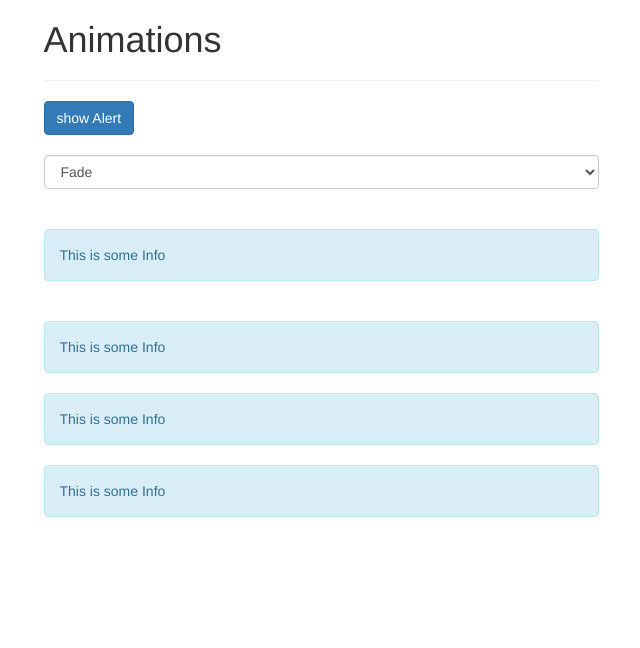
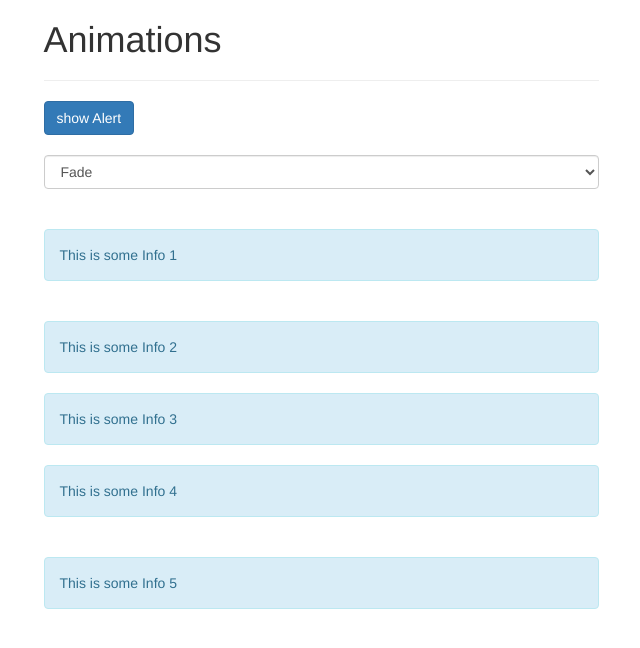
Before and after one commit to Ayazadeh/VueWithMaximilian, a Vue app in the folder Vuejs/17/: page / in a window 1280 px wide. Shown: the top 648 px of the page, without its empty margins (319-959 px from the left). Built offline with nearby package versions, Linux system fonts and the light colour scheme.

Commit message:
Vue2: Transitioning between Multiple Elements

```diff
--- a/Vuejs/17/src/App.vue
+++ b/Vuejs/17/src/App.vue
@@ -15,20 +15,29 @@
         <br /><br />
         <!-- only may use <transition> for a single element -->
         <transition :name="alertAnimation">
-          <div class="alert alert-info" v-if="show">This is some Info</div>
+          <div class="alert alert-info" v-if="show">This is some Info 1</div>
         </transition>
         <br />
         <transition name="slide" type="animation">
-          <div class="alert alert-info" v-if="show">This is some Info</div>
+          <div class="alert alert-info" v-if="show">This is some Info 2</div>
         </transition>
         <transition name="fade" appear>
-          <div class="alert alert-info" v-if="show">This is some Info</div>
+          <div class="alert alert-info" v-if="show">This is some Info 3</div>
         </transition>
         <transition
           enter-active-class="animate__animated animate__swing"
           leave-active-class="animate__animated animate__wobble"
         >
-          <div class="alert alert-info" v-if="show">This is some Info</div>
+          <div class="alert alert-info" v-if="show">This is some Info 4</div>
+        </transition>
+        <br />
+        <transition :name="alertAnimation" mode="out-in">
+          <div class="alert alert-info" v-if="show" key="info">
+            This is some Info 5
+          </div>
+          <div class="alert alert-warning" v-else key="warning">
+            This is some Warning
+          </div>
         </transition>
       </div>
     </div>
@@ -78,7 +87,7 @@ export default {
 }
 .slide-leave-active {
   animation: slide-out 1s ease-out forwards;
-  transition: opacity 3s;
+  transition: opacity 1s;
   opacity: 0;
 }
 @keyframes slide-in {
```
